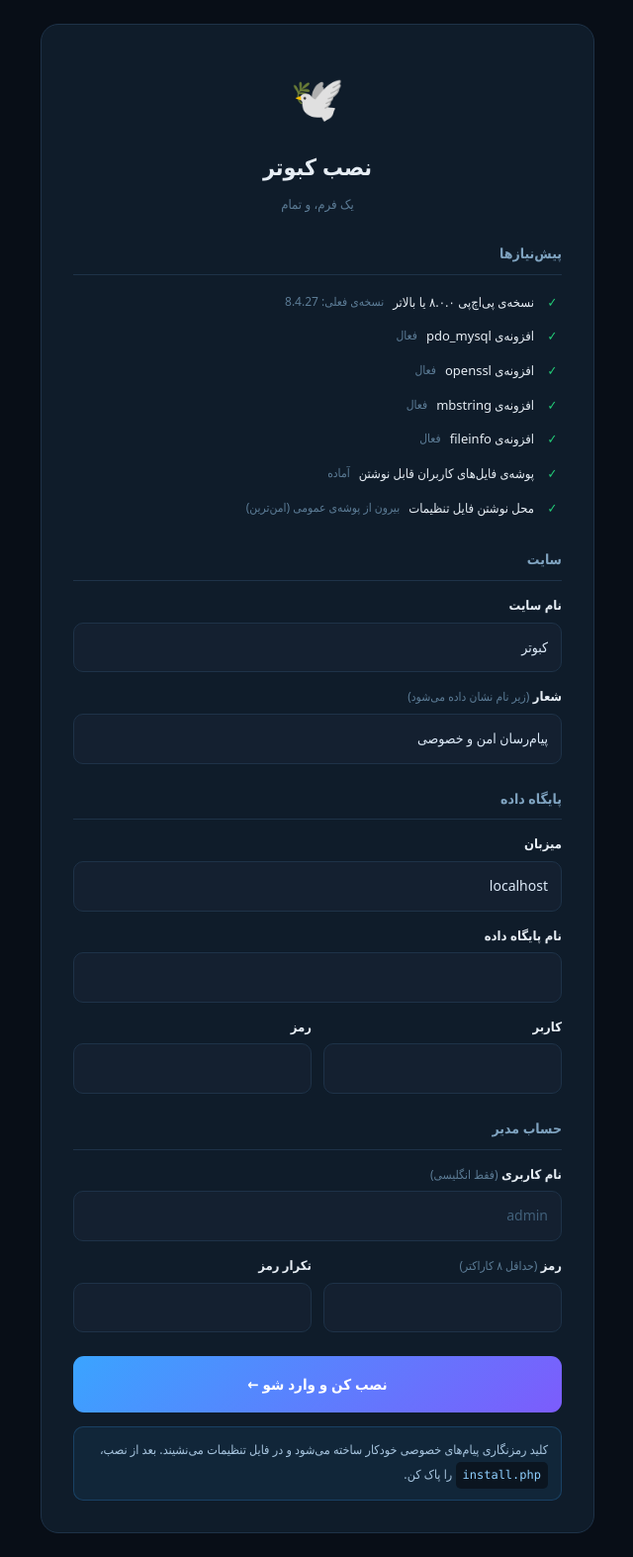
After one commit to soheilas/Kabutar, a PHP site: page /install.php in a window 1280 px wide. The commit adds this page. Shown: the whole page at 99% size, without its empty margins (319-959 px from the left). Run offline with PHP 8.4, Linux system fonts and the light colour scheme.

Commit message:
نصب‌کننده‌ی وب
install.php — یک فرم، و سایت بالا می‌آید:
- پیش‌نیازها را بررسی می‌کند (نسخه‌ی پی‌اچ‌پی، افزونه‌ها، دسترسی نوشتن)
- اتصال به پایگاه داده را همان‌جا آزمایش می‌کند و دلیل شکست را
  به فارسی می‌گوید؛ تا اتصال درست نشود فایل تنظیمات نوشته نمی‌شود
- کلید رمزنگاری را تصادفی می‌سازد
- فایل تنظیمات را ترجیحاً بیرون از پوشه‌ی عمومی می‌نویسد
- جدول‌ها و حساب مدیر را می‌سازد و وارد می‌کند
- به‌محض کامل شدن نصب، خودش را می‌بندد

رمز پیش‌فرض ندارد: پروژه متن‌باز است و هر رمز پیش‌فرضی در مخزن برای
همه پیداست. نصب‌کننده رمز خودش را می‌سازد.

اگر تنظیماتی نباشد، صفحه‌ها خودکار به نصب‌کننده می‌روند به‌جای خطای ۵۰۰.

```diff
--- /dev/null
+++ b/install.php
@@ -0,0 +1,486 @@
+<?php
+/**
+ * ═══════════════════════════════════════════════════════════════
+ *  نصب‌کننده‌ی کبوتر
+ * ═══════════════════════════════════════════════════════════════
+ *
+ *  یک صفحه، یک فرم. نام سایت، مشخصات پایگاه داده و حساب مدیر را
+ *  می‌گیرد، اتصال را آزمایش می‌کند، فایل تنظیمات را می‌نویسد،
+ *  جدول‌ها را می‌سازد و واردت می‌کند.
+ *
+ *  این فایل به‌محض اینکه نصب کامل شد، خودش را می‌بندد.
+ *
+ *  رمز پیش‌فرض ندارد و عمداً هم نخواهد داشت: کبوتر متن‌باز است، پس
+ *  هر رمز پیش‌فرضی در مخزن عمومی برای همه پیداست و ربات‌ها نصب‌های
+ *  تازه را با همان می‌گیرند. رمز را خودت می‌سازی.
+ */
+declare(strict_types=1);
+
+error_reporting(E_ALL);
+ini_set('display_errors', '0');
+ini_set('log_errors', '1');
+
+const KABUTAR_MIN_PHP    = '8.0.0';
+const KABUTAR_NEEDED_EXT = ['pdo_mysql', 'openssl', 'mbstring', 'fileinfo'];
+
+// ───────────────────────────────────────────────────────────────
+//  کمک‌تابع‌ها
+// ───────────────────────────────────────────────────────────────
+
+function e(string $v): string { return htmlspecialchars($v, ENT_QUOTES, 'UTF-8'); }
+
+function fa_num($v): string {
+    return strtr((string)$v, ['0'=>'۰','1'=>'۱','2'=>'۲','3'=>'۳','4'=>'۴',
+                              '5'=>'۵','6'=>'۶','7'=>'۷','8'=>'۸','9'=>'۹']);
+}
+
+/** رشته را برای گذاشتن داخل رشته‌ی تک‌کوتیشنی پی‌اچ‌پی امن می‌کند */
+function php_str(string $v): string {
+    return "'" . str_replace(['\\', "'"], ['\\\\', "\\'"], $v) . "'";
+}
+
+/** نام کوتاه برای نصب روی گوشی — وسط کلمه نمی‌برد */
+function short_name(string $name): string {
+    if (mb_strlen($name) <= 14) return $name;
+    $cut = mb_substr($name, 0, 14);
+    $sp  = mb_strrpos($cut, ' ');
+    return $sp !== false && $sp >= 4 ? mb_substr($cut, 0, $sp) : $cut;
+}
+
+/** جاهایی که می‌شود فایل تنظیمات را نوشت، به ترتیب امنیت */
+function config_targets(): array {
+    return [
+        ['path' => dirname(__DIR__) . '/chat-config.php',
+         'label' => 'بیرون از پوشه‌ی عمومی (امن‌ترین)'],
+        ['path' => __DIR__ . '/config.local.php',
+         'label' => 'کنار برنامه'],
+    ];
+}
+
+function first_writable_target(): ?array {
+    foreach (config_targets() as $t) {
+        $dir = dirname($t['path']);
+        if (is_writable($t['path']) || (!file_exists($t['path']) && is_writable($dir))) {
+            return $t;
+        }
+    }
+    return null;
+}
+
+function existing_config(): ?string {
+    foreach (config_targets() as $t) {
+        if (is_file($t['path'])) return $t['path'];
+    }
+    return null;
+}
+
+/** آیا نصب از قبل کامل شده؟ */
+function already_installed(): bool {
+    $cfgPath = existing_config();
+    if ($cfgPath === null) return false;
+    $cfg = @include $cfgPath;
+    if (!is_array($cfg) || empty($cfg['db']['name'])) return false;
+    try {
+        $pdo = new PDO(
+            'mysql:host=' . ($cfg['db']['host'] ?? 'localhost') . ';dbname=' . $cfg['db']['name'] .
+            ';charset=' . ($cfg['db']['charset'] ?? 'utf8mb4'),
+            (string)($cfg['db']['user'] ?? ''), (string)($cfg['db']['pass'] ?? ''),
+            [PDO::ATTR_ERRMODE => PDO::ERRMODE_EXCEPTION]
+        );
+        return (int)$pdo->query('SELECT COUNT(*) FROM users')->fetchColumn() > 0;
+    } catch (\Throwable $ex) {
+        return false;
+    }
+}
+
+function db_error_hint(PDOException $ex): string {
+    $code = 0;
+    if (preg_match('/\[(\d{4})\]/', $ex->getMessage(), $m)) $code = (int)$m[1];
+    return [
+        1045 => 'نام کاربری یا رمز پایگاه داده اشتباه است.',
+        1044 => 'این کاربر به آن پایگاه داده دسترسی ندارد. در پنل هاست وصلش کن و همه‌ی دسترسی‌ها را بده.',
+        1049 => 'پایگاه داده‌ای با این نام پیدا نشد. بعضی پنل‌ها به نام، پیشوند اضافه می‌کنند.',
+        2002 => 'سرور پایگاه داده در دسترس نیست. معمولاً مقدار درست localhost است.',
+        2003 => 'سرور پایگاه داده در دسترس نیست. معمولاً مقدار درست localhost است.',
+    ][$code] ?? 'اتصال برقرار نشد. مقادیر را دوباره بررسی کن.';
+}
+
+// ───────────────────────────────────────────────────────────────
+//  صفحه‌ی پایان — پیش از قفل، چون همین الان نصب تمام شده
+//  فقط برای کسی که همان لحظه وارد شده، نه هر رهگذری
+// ───────────────────────────────────────────────────────────────
+if (isset($_GET['done'])) {
+    if (session_status() === PHP_SESSION_NONE) @session_start();
+    if (!empty($_SESSION['user_id'])) { show_done_page(); }
+    header('Location: index.php');
+    exit;
+}
+
+// ───────────────────────────────────────────────────────────────
+//  اگر از قبل نصب شده، در بسته است
+// ───────────────────────────────────────────────────────────────
+if (already_installed()) {
+    http_response_code(403);
+    ?><!doctype html><html dir="rtl" lang="fa"><head><meta charset="utf-8">
+    <meta name="viewport" content="width=device-width,initial-scale=1">
+    <title>نصب انجام شده</title><style>
+    *{margin:0;padding:0;box-sizing:border-box}
+    body{background:#080e17;color:#e6edf4;font-family:system-ui,Tahoma,sans-serif;min-height:100vh;
+         display:flex;align-items:center;justify-content:center;padding:24px;line-height:2}
+    .b{max-width:460px;background:#0f1c2a;border:1px solid #1e3248;border-radius:16px;padding:32px;text-align:center}
+    h1{font-size:20px;margin-bottom:10px;color:#22cc77}
+    p{color:#a8c6e0;font-size:14px;margin-bottom:16px}
+    code{background:#0b1520;padding:3px 8px;border-radius:5px;color:#8fd0ff;direction:ltr;display:inline-block}
+    a{display:inline-block;margin-top:8px;background:linear-gradient(135deg,#3aa4ff,#7c5cfc);
+      color:#fff;text-decoration:none;padding:11px 26px;border-radius:10px;font-weight:700}
+    </style></head><body><div class="b">
+      <div style="font-size:44px">✅</div>
+      <h1>کبوتر از قبل نصب شده</h1>
+      <p>برای امنیت، همین حالا فایل <code>install.php</code> را پاک کن.</p>
+      <a href="index.php">رفتن به سایت</a>
+    </div></body></html><?php
+    exit;
+}
+
+// ───────────────────────────────────────────────────────────────
+//  بررسی پیش‌نیازها
+// ───────────────────────────────────────────────────────────────
+$checks = [];
+
+$checks[] = [
+    'label' => 'نسخه‌ی پی‌اچ‌پی ' . fa_num(KABUTAR_MIN_PHP) . ' یا بالاتر',
+    'ok'    => version_compare(PHP_VERSION, KABUTAR_MIN_PHP, '>='),
+    'note'  => 'نسخه‌ی فعلی: ' . PHP_VERSION,
+];
+
+foreach (KABUTAR_NEEDED_EXT as $ext) {
+    $checks[] = [
+        'label' => 'افزونه‌ی ' . $ext,
+        'ok'    => extension_loaded($ext),
+        'note'  => extension_loaded($ext) ? 'فعال' : 'از پنل هاست فعالش کن',
+    ];
+}
+
+$uploadDir = __DIR__ . '/storage/uploads';
+$uploadOk  = is_dir($uploadDir) ? is_writable($uploadDir) : @mkdir($uploadDir, 0755, true);
+$checks[] = [
+    'label' => 'پوشه‌ی فایل‌های کاربران قابل نوشتن',
+    'ok'    => (bool)$uploadOk,
+    'note'  => $uploadOk ? 'آماده' : 'به storage/uploads دسترسی نوشتن بده',
+];
+
+$target = first_writable_target();
+$checks[] = [
+    'label' => 'محل نوشتن فایل تنظیمات',
+    'ok'    => $target !== null,
+    'note'  => $target ? $target['label'] : 'به پوشه‌ی برنامه دسترسی نوشتن بده',
+];
+
+$allOk = true;
+foreach ($checks as $c) { if (!$c['ok']) $allOk = false; }
+
+// ───────────────────────────────────────────────────────────────
+//  پردازش فرم
+// ───────────────────────────────────────────────────────────────
+$errors = [];
+$in = [
+    'site_name' => trim((string)($_POST['site_name'] ?? 'کبوتر')),
+    'tagline'   => trim((string)($_POST['tagline']   ?? 'پیام‌رسان امن و خصوصی')),
+    'db_host'   => trim((string)($_POST['db_host']   ?? 'localhost')),
+    'db_name'   => trim((string)($_POST['db_name']   ?? '')),
+    'db_user'   => trim((string)($_POST['db_user']   ?? '')),
+    'db_pass'   =>       (string)($_POST['db_pass']   ?? ''),
+    'admin_user'=> trim((string)($_POST['admin_user']?? '')),
+];
+
+if ($_SERVER['REQUEST_METHOD'] === 'POST' && $allOk) {
+    $adminPass  = (string)($_POST['admin_pass'] ?? '');
+    $adminPass2 = (string)($_POST['admin_pass2'] ?? '');
+
+    if ($in['site_name'] === '')                                    $errors[] = 'نام سایت را بنویس.';
+    if ($in['db_name'] === '' || $in['db_user'] === '')             $errors[] = 'نام پایگاه داده و کاربرش را بنویس.';
+    if (!preg_match('/^[A-Za-z0-9_]{3,30}$/', $in['admin_user']))   $errors[] = 'نام کاربری مدیر باید ۳ تا ۳۰ کاراکتر و فقط حروف انگلیسی، عدد و زیرخط باشد.';
+    if (strlen($adminPass) < 8)                                     $errors[] = 'رمز مدیر باید حداقل ۸ کاراکتر باشد.';
+    if ($adminPass !== $adminPass2)                                 $errors[] = 'دو رمزی که نوشتی یکی نیستند.';
+
+    // ── آزمایش زنده‌ی اتصال ──
+    $pdo = null;
+    if (!$errors) {
+        try {
+            $pdo = new PDO(
+                'mysql:host=' . $in['db_host'] . ';dbname=' . $in['db_name'] . ';charset=utf8mb4',
+                $in['db_user'], $in['db_pass'],
+                [PDO::ATTR_ERRMODE => PDO::ERRMODE_EXCEPTION,
+                 PDO::ATTR_DEFAULT_FETCH_MODE => PDO::FETCH_ASSOC,
+                 PDO::ATTR_EMULATE_PREPARES => false]
+            );
+            $pdo->query('SELECT 1');
+        } catch (PDOException $ex) {
+            error_log('Kabutar install: ' . $ex->getMessage());
+            $errors[] = db_error_hint($ex);
+            $pdo = null;
+        }
+    }
+
+    // ── نوشتن فایل تنظیمات ──
+    if (!$errors && $pdo) {
+        $key = bin2hex(random_bytes(16));            // ۳۲ کاراکتر
+        $cfg = "<?php\n"
+             . "/**\n"
+             . " * تنظیمات این نصب — ساخته‌شده توسط نصب‌کننده\n"
+             . " *\n"
+             . " * هشدار: msg_encrypt_key را بعد از اولین پیام هرگز عوض نکن.\n"
+             . " * پیام‌های خصوصی با همین کلید رمز می‌شوند و با کلید دیگر ناخوانا می‌شوند.\n"
+             . " */\n\n"
+             . "return [\n"
+             . "    'site' => [\n"
+             . "        'name'         => " . php_str($in['site_name']) . ",\n"
+             . "        'short_name'   => " . php_str(short_name($in['site_name'])) . ",\n"
+             . "        'tagline'      => " . php_str($in['tagline']) . ",\n"
+             . "        'url'          => " . php_str(site_base_url()) . ",\n"
+             . "        'theme_color'  => '#080e17',\n"
+             . "        'default_room' => 'عمومی',\n"
+             . "    ],\n\n"
+             . "    'db' => [\n"
+             . "        'host'    => " . php_str($in['db_host']) . ",\n"
+             . "        'name'    => " . php_str($in['db_name']) . ",\n"
+             . "        'user'    => " . php_str($in['db_user']) . ",\n"
+             . "        'pass'    => " . php_str($in['db_pass']) . ",\n"
+             . "        'charset' => 'utf8mb4',\n"
+             . "    ],\n\n"
+             . "    'security' => [\n"
+             . "        'msg_encrypt_key'       => " . php_str($key) . ",\n"
+             . "        'proxy_secret'          => '',\n"
+             . "        'csrf_enabled'          => true,\n"
+             . "        'session_lifetime_days' => 30,\n"
+             . "        'client_ip_header'      => '',\n"
+             . "    ],\n\n"
+             . "    'limits' => [\n"
+             . "        'login_max_attempts'      => 10,\n"
+             . "        'login_window_sec'        => 300,\n"
+             . "        'login_lockout_sec'       => 900,\n"
+             . "        'register_max_per_ip_day' => 3,\n"
+             . "        'register_min_password'   => 8,\n"
+             . "        'admin_set_min_password'  => 8,\n"
+             . "        'max_file_size_mb'        => 10,\n"
+             . "        'max_file_size_vip_mb'    => 25,\n"
+             . "        'max_message_len'         => 2000,\n"
+             . "    ],\n\n"
+             . "    'calls' => [\n"
+             . "        'stun'          => 'stun:stun.l.google.com:19302',\n"
+             . "        'turn_url'      => '',\n"
+             . "        'turn_user'     => '',\n"
+             . "        'turn_pass'     => '',\n"
+             . "        'turn_secret'   => '',\n"
+             . "        'turn_ttl_secs' => 3600,\n"
+             . "    ],\n\n"
+             . "    'features' => [\n"
+             . "        'calls'        => true,\n"
+             . "        'registration' => true,\n"
+             . "    ],\n\n"
+             . "    'debug' => false,\n\n"
+             . "    'asset_version' => " . php_str(date('Y-m-d')) . ",\n"
+             . "];\n";
+
+        $target = first_writable_target();
+        if ($target === null || @file_put_contents($target['path'], $cfg) === false) {
+            $errors[] = 'فایل تنظیمات نوشته نشد. به پوشه‌ی برنامه دسترسی نوشتن بده و دوباره تلاش کن.';
+        } else {
+            @chmod($target['path'], 0600);
+
+            // ── ساخت جدول‌ها و حساب مدیر ──
+            try {
+                require_once __DIR__ . '/config.php';   // حالا فایل تنظیمات وجود دارد
+                $pdo = db();                            // خودش auto_migrate را اجرا می‌کند
+
+                if ((int)$pdo->query('SELECT COUNT(*) FROM users')->fetchColumn() === 0) {
+                    $pdo->prepare('INSERT INTO users (username, password_hash, is_admin, admin_level)
+                                   VALUES (?, ?, 1, ?)')
+                        ->execute([$in['admin_user'],
+                                   password_hash($adminPass, PASSWORD_DEFAULT),
+                                   ADMIN_LEVEL_OWNER]);
+                    $uid = (int)$pdo->lastInsertId();
+
+                    try {
+                        $rid = get_default_room_id($pdo);
+                        if ($rid > 0) {
+                            $pdo->prepare('INSERT IGNORE INTO room_members (room_id, user_id) VALUES (?, ?)')
+                                ->execute([$rid, $uid]);
+                        }
+                    } catch (\Throwable $ex) {}
+
+                    session_regenerate_id(true);
+                    $_SESSION['user_id']  = $uid;
+                    $_SESSION['username'] = $in['admin_user'];
+                }
+
+                header('Location: install.php?done=1');
+                exit;
+            } catch (\Throwable $ex) {
+                error_log('Kabutar install (migrate): ' . $ex->getMessage());
+                $errors[] = 'جدول‌ها ساخته نشدند. مطمئن شو کاربر پایگاه داده اجازه‌ی ساخت جدول دارد.';
+            }
+        }
+    }
+}
+
+/** نشانی پایه‌ی سایت را از خود درخواست حدس می‌زند */
+function site_base_url(): string {
+    $https = (!empty($_SERVER['HTTPS']) && $_SERVER['HTTPS'] !== 'off')
+          || (($_SERVER['HTTP_X_FORWARDED_PROTO'] ?? '') === 'https');
+    $host = (string)($_SERVER['HTTP_HOST'] ?? 'localhost');
+    $dir  = rtrim(str_replace('\\', '/', dirname((string)($_SERVER['SCRIPT_NAME'] ?? '/'))), '/');
+    return ($https ? 'https://' : 'http://') . $host . $dir;
+}
+
+// ───────────────────────────────────────────────────────────────
+//  صفحه‌ی پایان
+// ───────────────────────────────────────────────────────────────
+function show_done_page(): void {
+    ?><!doctype html><html dir="rtl" lang="fa"><head><meta charset="utf-8">
+    <meta name="viewport" content="width=device-width,initial-scale=1">
+    <title>نصب کامل شد</title><style>
+    *{margin:0;padding:0;box-sizing:border-box}
+    body{background:#080e17;color:#e6edf4;font-family:system-ui,Tahoma,sans-serif;min-height:100vh;
+         display:flex;align-items:center;justify-content:center;padding:24px;line-height:2}
+    .b{max-width:500px;background:#0f1c2a;border:1px solid #1e3248;border-radius:16px;padding:34px;text-align:center}
+    h1{font-size:22px;margin-bottom:12px;color:#22cc77}
+    p{color:#a8c6e0;font-size:14px;margin-bottom:14px}
+    .warn{background:rgba(255,79,79,.1);border:1px solid rgba(255,79,79,.3);border-radius:10px;
+          padding:13px;color:#ff9b9b;font-size:13px;text-align:right;margin-bottom:18px}
+    code{background:#0b1520;padding:3px 8px;border-radius:5px;color:#8fd0ff;direction:ltr;display:inline-block}
+    a{display:inline-block;background:linear-gradient(135deg,#3aa4ff,#7c5cfc);color:#fff;
+      text-decoration:none;padding:12px 30px;border-radius:10px;font-weight:700}
+    </style></head><body><div class="b">
+      <div style="font-size:52px">🕊️</div>
+      <h1>نصب کامل شد</h1>
+      <p>حساب مدیر ساخته شد و وارد شدی.</p>
+      <div class="warn">
+        <b>یک کار مانده:</b> همین حالا فایل <code>install.php</code> را از سرور پاک کن.
+        تا وقتی آن‌جاست، اگر روزی جدول کاربران خالی شود کسی می‌تواند دوباره نصبش کند.
+      </div>
+      <a href="chat.php">رفتن به گفتگو</a>
+    </div></body></html><?php
+    exit;
+}
+?>
+<!doctype html>
+<html lang="fa" dir="rtl">
+<head>
+<meta charset="utf-8">
+<meta name="viewport" content="width=device-width,initial-scale=1">
+<title>نصب کبوتر</title>
+<style>
+  *{margin:0;padding:0;box-sizing:border-box}
+  body{background:#080e17;color:#e6edf4;font-family:system-ui,'Segoe UI',Tahoma,sans-serif;
+       min-height:100vh;display:flex;align-items:center;justify-content:center;padding:24px;line-height:1.9}
+  .card{width:100%;max-width:560px;background:#0f1c2a;border:1px solid #1e3248;
+        border-radius:18px;padding:32px}
+  .logo{text-align:center;margin-bottom:6px;font-size:44px}
+  h1{text-align:center;font-size:23px;font-weight:800;margin-bottom:4px}
+  .sub{text-align:center;color:#5c7c96;font-size:13px;margin-bottom:24px}
+  h2{font-size:14px;color:#7fa3c0;margin:22px 0 10px;padding-bottom:7px;border-bottom:1px solid #1e3248}
+  label{display:block;font-size:13px;font-weight:600;margin:12px 0 5px}
+  .hint{color:#5c7c96;font-weight:400;font-size:12px}
+  input{width:100%;background:#142030;color:#ddeaf8;border:1px solid #1e3248;border-radius:10px;
+        padding:11px 13px;font:inherit;font-size:14px;transition:border-color .15s,box-shadow .15s}
+  input:focus{outline:none;border-color:#3aa4ff;box-shadow:0 0 0 3px rgba(58,164,255,.18)}
+  input::placeholder{color:#41607a}
+  .row{display:flex;gap:12px}.row>div{flex:1}
+  button{width:100%;margin-top:24px;background:linear-gradient(135deg,#3aa4ff,#7c5cfc);color:#fff;
+         border:0;border-radius:11px;padding:14px;font:inherit;font-size:15px;font-weight:800;cursor:pointer}
+  button:disabled{opacity:.4;cursor:not-allowed}
+  .checks{list-style:none;margin-bottom:6px}
+  .checks li{display:flex;align-items:center;gap:9px;font-size:13px;padding:5px 0}
+  .checks .ico{width:19px;text-align:center;flex:0 0 19px}
+  .checks .ok .ico{color:#22cc77}.checks .bad .ico{color:#ff4f4f}
+  .checks .note{margin-inline-start:auto;color:#5c7c96;font-size:12px;direction:ltr}
+  .err{background:rgba(255,79,79,.1);border:1px solid rgba(255,79,79,.32);border-radius:11px;
+       padding:13px 15px;margin-bottom:16px;font-size:13px;color:#ff9b9b}
+  .err ul{margin:0;padding-inline-start:18px}
+  .note-box{background:rgba(58,164,255,.07);border:1px solid rgba(58,164,255,.22);border-radius:10px;
+            padding:11px 13px;font-size:12.5px;color:#a8c6e0;margin-top:14px}
+  code{background:#0b1520;padding:2px 7px;border-radius:5px;color:#8fd0ff;
+       font-family:ui-monospace,Consolas,monospace;font-size:12px;direction:ltr;display:inline-block}
+</style>
+</head>
+<body>
+
+<div class="card">
+  <div class="logo">🕊️</div>
+  <h1>نصب کبوتر</h1>
+  <p class="sub">یک فرم، و تمام</p>
+
+  <h2>پیش‌نیازها</h2>
+  <ul class="checks">
+    <?php foreach ($checks as $c): ?>
+      <li class="<?= $c['ok'] ? 'ok' : 'bad' ?>">
+        <span class="ico"><?= $c['ok'] ? '✓' : '✕' ?></span>
+        <span><?= e($c['label']) ?></span>
+        <span class="note"><?= e($c['note']) ?></span>
+      </li>
+    <?php endforeach; ?>
+  </ul>
+
+  <?php if (!$allOk): ?>
+    <div class="err">موارد بالا را درست کن و صفحه را تازه کن.</div>
+  <?php endif; ?>
+
+  <?php if ($errors): ?>
+    <div class="err"><ul><?php foreach ($errors as $er): ?><li><?= e($er) ?></li><?php endforeach; ?></ul></div>
+  <?php endif; ?>
+
+  <form method="post" autocomplete="off">
+
+    <h2>سایت</h2>
+    <label for="sn">نام سایت</label>
+    <input id="sn" name="site_name" required value="<?= e($in['site_name']) ?>" placeholder="مثلاً: گفتگوی ما">
+
+    <label for="tg">شعار <span class="hint">(زیر نام نشان داده می‌شود)</span></label>
+    <input id="tg" name="tagline" value="<?= e($in['tagline']) ?>">
+
+    <h2>پایگاه داده</h2>
+    <label for="dh">میزبان</label>
+    <input id="dh" name="db_host" required value="<?= e($in['db_host']) ?>" placeholder="localhost">
+
+    <label for="dn">نام پایگاه داده</label>
+    <input id="dn" name="db_name" required value="<?= e($in['db_name']) ?>">
+
+    <div class="row">
+      <div>
+        <label for="du">کاربر</label>
+        <input id="du" name="db_user" required value="<?= e($in['db_user']) ?>">
+      </div>
+      <div>
+        <label for="dp">رمز</label>
+        <input id="dp" name="db_pass" type="password" value="">
+      </div>
+    </div>
+
+    <h2>حساب مدیر</h2>
+    <label for="au">نام کاربری <span class="hint">(فقط انگلیسی)</span></label>
+    <input id="au" name="admin_user" required pattern="[A-Za-z0-9_]{3,30}"
+           value="<?= e($in['admin_user']) ?>" placeholder="admin">
+
+    <div class="row">
+      <div>
+        <label for="ap">رمز <span class="hint">(حداقل ۸ کاراکتر)</span></label>
+        <input id="ap" name="admin_pass" type="password" required minlength="8">
+      </div>
+      <div>
+        <label for="ap2">تکرار رمز</label>
+        <input id="ap2" name="admin_pass2" type="password" required minlength="8">
+      </div>
+    </div>
+
+    <button type="submit" <?= $allOk ? '' : 'disabled' ?>>نصب کن و وارد شو ←</button>
+
+    <div class="note-box">
+      کلید رمزنگاری پیام‌های خصوصی خودکار ساخته می‌شود و در فایل تنظیمات می‌نشیند.
+      بعد از نصب، <code>install.php</code> را پاک کن.
+    </div>
+  </form>
+</div>
+
+</body>
+</html>
```
Also changed, not shown: config.php (+14 -1 lines), index.php (+8 -0 lines), README.md.
